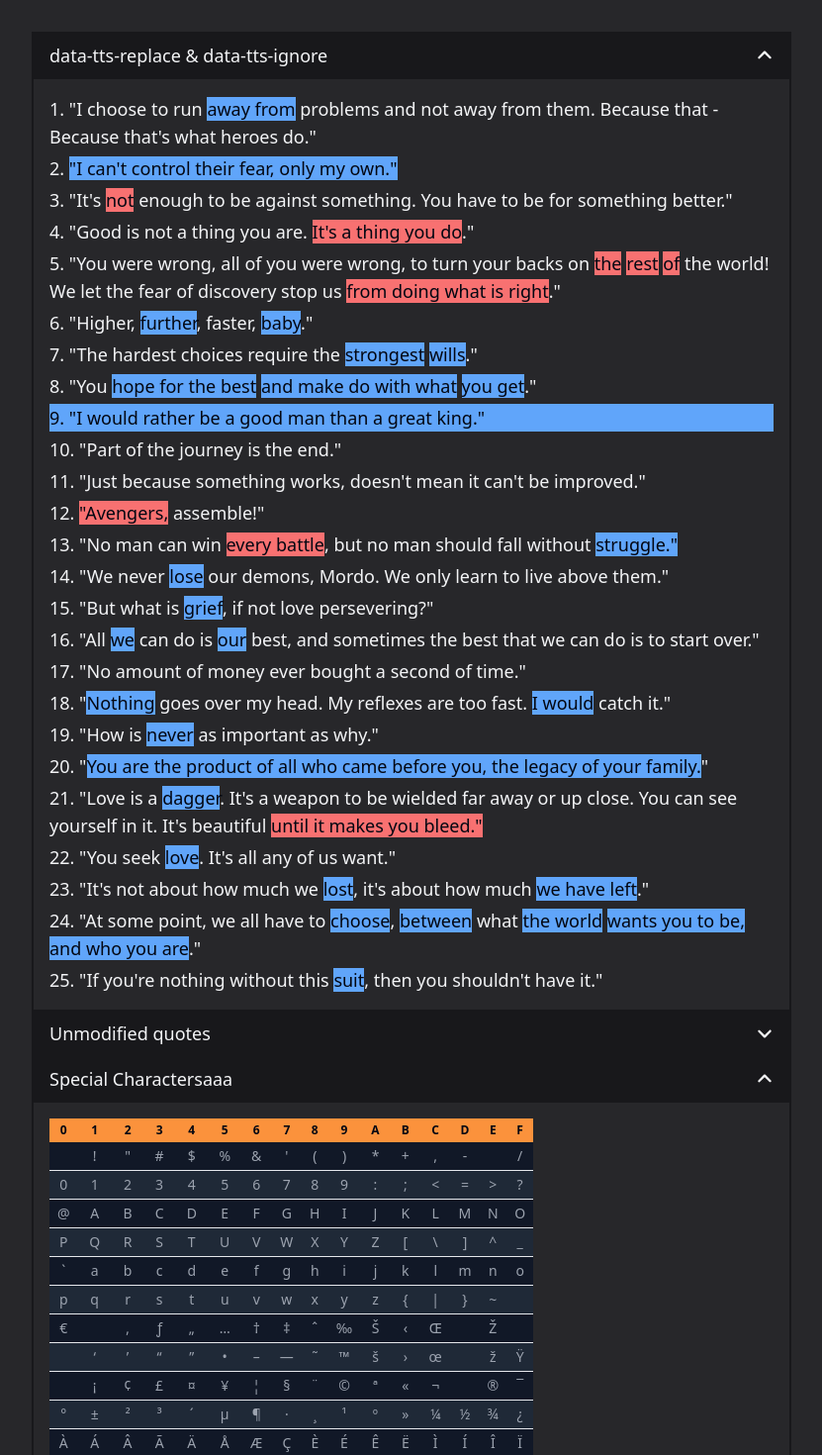
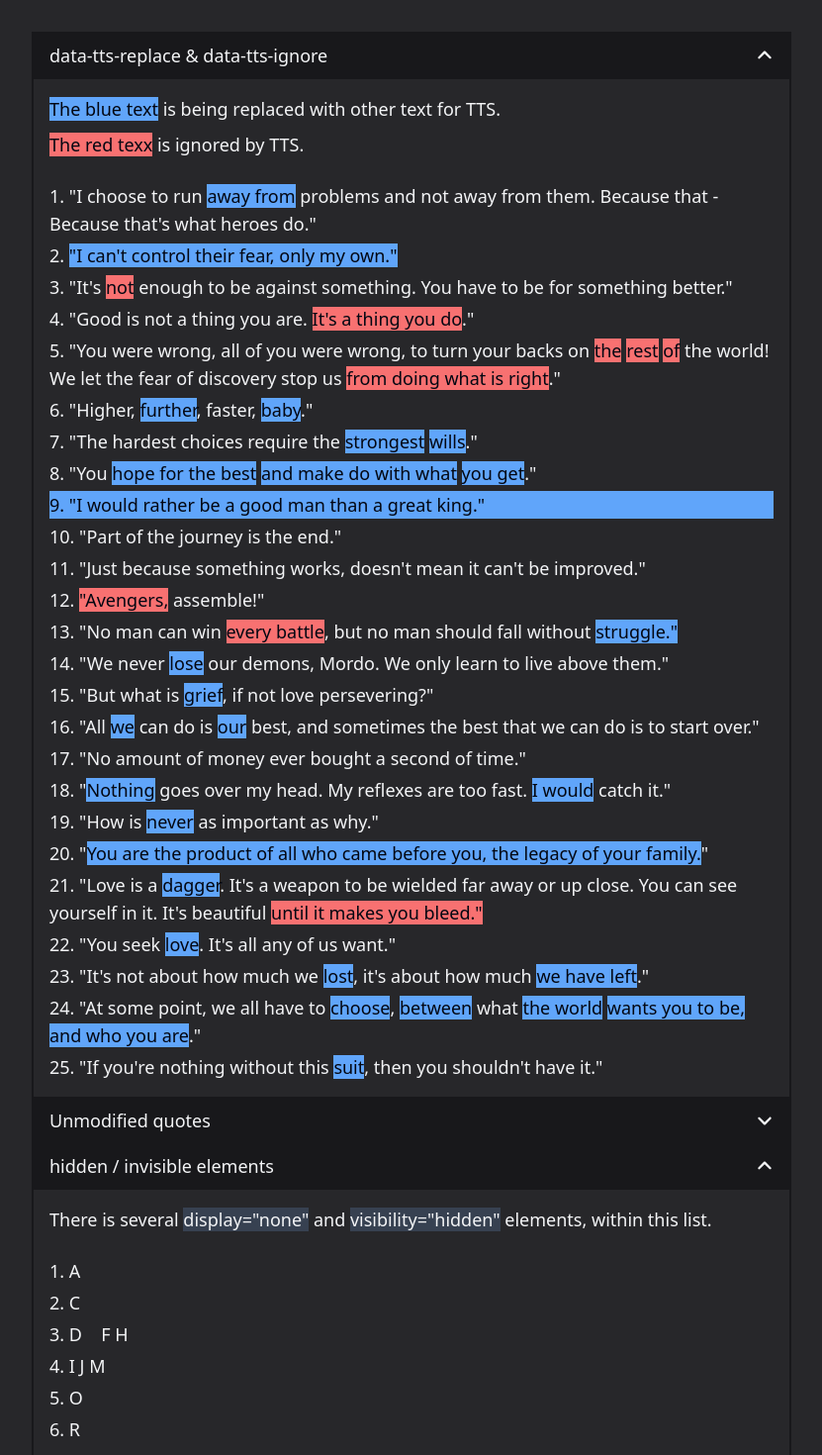
Before and after one commit to drexxdk/tts-highlight, a Next.js app: page / in a window 1280 px wide. Shown: the part 80-1550 px from the top of the page at 99% size, without its empty margins (224-1055 px from the left). Built offline with nearby package versions, Linux system fonts and the light colour scheme.

Commit message:
Test hidden and invisible + improved samples

```diff
--- a/app/page.tsx
+++ b/app/page.tsx
@@ -60,6 +60,15 @@ const Page = () => {
   return (
     <article className="grid divide-y-2 divide-zinc-900 border-2 border-zinc-900">
       <Accordion buttonText="data-tts-replace & data-tts-ignore" defaultOpen={true}>
+        <div className="grid gap-6">
+          <div className="grid gap-2">
+            <p>
+              <span className="tts-replace">The blue text</span> is being replaced with other text for TTS.
+            </p>
+            <p>
+              <span className="tts-ignore">The red texx</span> is ignored by TTS.
+            </p>
+          </div>
           <Ol>
             <li>
               &quot;I choose to run <span data-tts-replace="toward my">away from</span> problems and not away from them.
@@ -113,8 +122,8 @@ const Page = () => {
               &quot;But what is <span data-tts-replace="it">grief</span>, if not love persevering?&quot;
             </li>
             <li>
-            &quot;All <span data-tts-replace="they">we</span> can do is <span data-tts-replace="their">our</span> best,
-            and sometimes the best that we can do is to start over.&quot;
+              &quot;All <span data-tts-replace="they">we</span> can do is <span data-tts-replace="their">our</span>{' '}
+              best, and sometimes the best that we can do is to start over.&quot;
             </li>
             <li>&quot;No amount of money ever bought a second of time.&quot;</li>
             <li>
@@ -149,10 +158,11 @@ const Page = () => {
               <span data-tts-replace="want">wants you to be, and who you are</span>.&quot;
             </li>
             <li>
-            &quot;If you&apos;re nothing without this <span data-tts-replace="hat">suit</span>, then you shouldn&apos;t
-            have it.&quot;
+              &quot;If you&apos;re nothing without this <span data-tts-replace="hat">suit</span>, then you
+              shouldn&apos;t have it.&quot;
             </li>
           </Ol>
+        </div>
       </Accordion>
       <Accordion buttonText="Unmodified quotes">
         <Ol>
@@ -194,8 +204,44 @@ const Page = () => {
           <li>&quot;If you&apos;re nothing without this suit, then you shouldn&apos;t have it.&quot;</li>
         </Ol>
       </Accordion>
+      <Accordion buttonText="hidden / invisible elements" defaultOpen={true}>
+        <div className="grid gap-6">
+          <p>
+            There is several <span className="code">display=&quot;none&quot;</span> and{' '}
+            <span className="code">visibility=&quot;hidden&quot;</span> elements, within this list.
+          </p>
+          <Ol>
+            <li>A</li>
+            <li className="hidden">B</li>
+            <li>C</li>
+            <li>
+              D <span className="invisible">E</span> F <span className="hidden">G</span> H
+            </li>
+            <li>
+              I{' '}
+              <span>
+                J{' '}
+                <span className="hidden">
+                  K <span className="invisible">L</span>
+                </span>
+              </span>{' '}
+              M <span className="invisible">N</span>
+            </li>
+            <li>
+              O{' '}
+              <span className="invisible">
+                P <span className="hidden">Q</span>
+              </span>
+            </li>
+            <li>R</li>
+          </Ol>
+        </div>
+      </Accordion>
       <Accordion buttonText="Special Charactersaaa" defaultOpen={true}>
+        <div className="grid gap-6">
+          <p>This is used to test character support for Polly, on different languages.</p>
           <SpecialCharacters />
+        </div>
       </Accordion>
       <Accordion buttonText="Random stuff for testing">
         <div className="grid gap-2">
--- a/features/tts/hooks/useSelection.tsx
+++ b/features/tts/hooks/useSelection.tsx
@@ -111,7 +111,6 @@ export const useSelection = () => {
                       node: replaceElement,
                       word: finalWord,
                     });
-                    debugger;
                   }
                 }
               });
--- a/public/styles/globals.css
+++ b/public/styles/globals.css
@@ -23,10 +23,16 @@ body {
   display: none;
 }
 
+.tts-replace,
 [data-tts-replace] {
   @apply bg-blue-400 text-gray-950;
 }
 
+.tts-ignore,
 [data-tts-ignore] {
   @apply bg-red-400 text-gray-950;
 }
+
+.code {
+  @apply bg-gray-700;
+}
```
Lines whose indentation alone changed are shown as unchanged.
